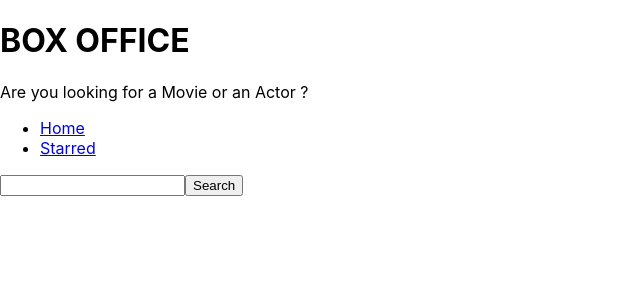
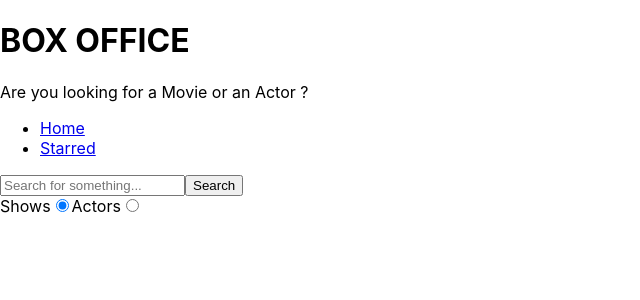
Before and after one commit to veera-04/Box-Office, a React (Create React App) app: page / in a window 1280 px wide. Shown: the top 300 px of the page, without its empty margins (0-640 px from the left). Built offline with nearby package versions, Linux system fonts and the light colour scheme.

Commit message:
Added search option

```diff
--- a/src/pages/Home.js
+++ b/src/pages/Home.js
@@ -5,11 +5,15 @@
 const Home = () => {
   const [input, setInput] = useState('');
   const [results, setResults] = useState(null);
+  const [searchOption, setSearchOption] = useState('shows');
+
+  const isShowsSearch = searchOption === 'shows';
+
   const onInputChange = ev => {
     setInput(ev.target.value);
   };
   const onSearch = () => {
-    apiGet(`/search/shows?q=${input}`).then(result => {
+    apiGet(`/search/${searchOption}?q=${input}`).then(result => {
       setResults(result);
     });
   };
@@ -18,18 +22,19 @@
       onSearch();
     }
   };
+  const onRadioChange = ev => {
+    setSearchOption(ev.target.value);
+  };
   const renderResults = () => {
     if (results && results.length === 0) {
       return <div>No Results</div>;
     }
     if (results && results.length > 0) {
-      return (
-        <div>
-          {results.map(item => (
-            <div key={item.show.id}>{item.show.name}</div>
-          ))}
-        </div>
-      );
+      return results[0].show
+        ? results.map(item => <div key={item.show.id}>{item.show.name}</div>)
+        : results.map(item => (
+            <div key={item.person.id}>{item.person.name}</div>
+          ));
     }
     return null;
   };
@@ -37,6 +42,7 @@
     <MainPageLayout>
       <input
         type="text"
+        placeholder="Search for something..."
         onChange={onInputChange}
         onKeyDown={onKeyDown}
         value={input}
@@ -44,6 +50,28 @@
       <button type="button" onClick={onSearch}>
         Search
       </button>
+      <div>
+        <label htmlFor="shows-search">
+          Shows
+          <input
+            id="shows-search"
+            type="radio"
+            value="shows"
+            checked={isShowsSearch}
+            onChange={onRadioChange}
+          />
+        </label>
+        <label htmlFor="actors-search">
+          Actors
+          <input
+            id="actors-search"
+            type="radio"
+            value="people"
+            checked={!isShowsSearch}
+            onChange={onRadioChange}
+          />
+        </label>
+      </div>
       {renderResults()}
     </MainPageLayout>
   );
```
